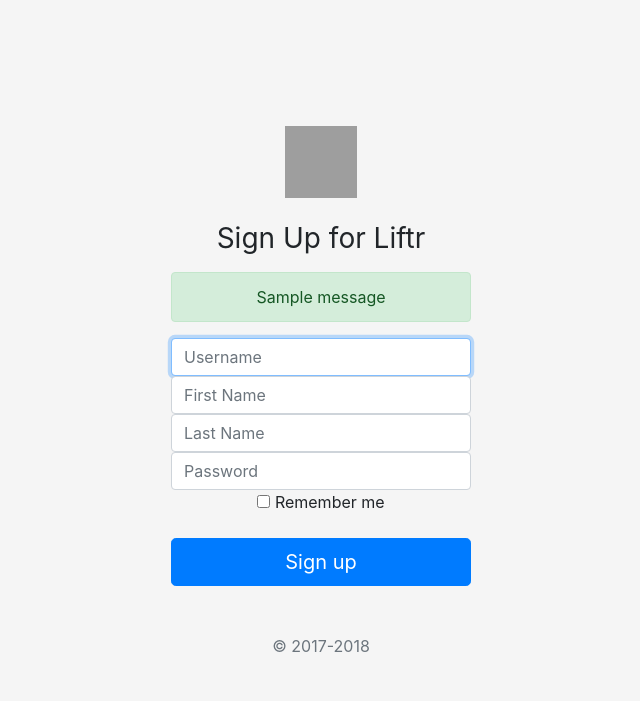
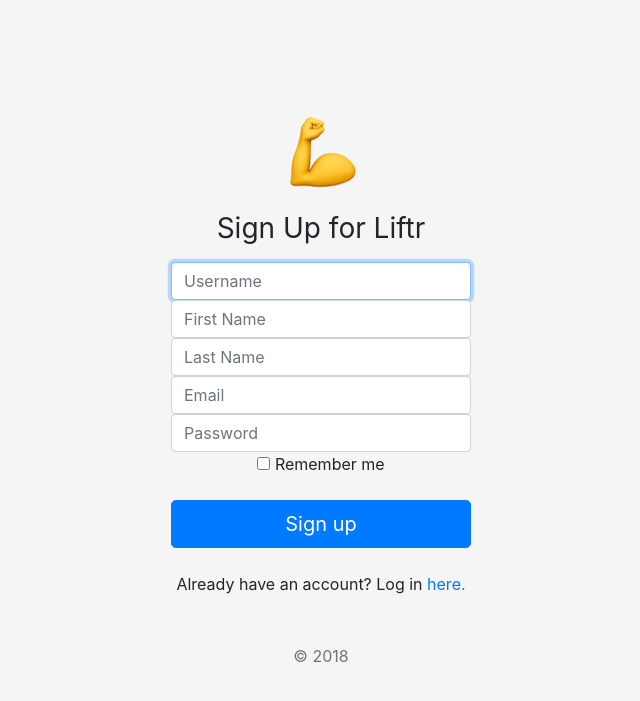
Before and after one commit to eric-newcomer/GymBuddy, a Django app: page /signup/ in a window 1280 px wide. Shown: the top 701 px of the page, without its empty margins (319-959 px from the left). Run offline with Django 3.2, Linux system fonts and the light colour scheme; tables that the repository leaves empty hold one stand-in row (values such as "Sample post"); one stand-in notice (Sample message) is shown; some libraries are stand-ins or nearby versions; grey boxes are pictures that could not be loaded.

Commit message:
Debugging signup form not validating

```diff
--- a/liftr/urls.py
+++ b/liftr/urls.py
@@ -23,5 +23,5 @@
     path('', include('main.urls')),
     path('login/', views.LoginView.as_view(), name='login'),
     path('logout/', views.logout_view, name='logout'),
-    path('signup/', views.signup, name='signup'),
+    path('signup/', views.SignupView.as_view(), name='signup'),
 ]
--- a/main/templates/main/login.html
+++ b/main/templates/main/login.html
@@ -41,7 +41,7 @@
         <button class="btn btn-lg btn-primary btn-block" type="submit">Sign in</button>
         <br>
         <p>Don't have an account? Sign up <a href='/signup/'>here.</a></p>
-        <p class="mt-5 mb-3 text-muted">&copy; 2017-2018</p>
+        <p class="mt-5 mb-3 text-muted">&copy; 2018</p>
     </form>
 </body>
 
--- a/main/templates/main/signup.html
+++ b/main/templates/main/signup.html
@@ -20,20 +20,14 @@
 </head>
 
 <body class="text-center">
-    <form class="form form-signup" method="POST" action='/signup/'>
+    <form class="form form-signup" method="POST">
         {% csrf_token %}
-        <img class="mb-4" src="{% static 'css/img/flex.png' %}" alt="" width="72" height="72">
+        <img class="mb-4" src="{% static 'main/flex.png' %}" alt="" width="72" height="72">
         <h1 class="h3 mb-3 font-weight-normal">Sign Up for Liftr</h1>
-        {% if messages %}
-        <div class="messages">
-            {% for message in messages %}
-            <div {% if message.tags %} class="alert alert-{{ message.tags }}" {% else %} class="alert alert-primary" {% endif %}>{{ message }}</div>
-            {% endfor %}
-        </div>
-        {% endif %}
         <input type="username" name="username" class="form-control" placeholder="Username" required autofocus>
         <input type="firstname" name="firstname" class="form-control" placeholder="First Name" required>
         <input type="lastname" name="lastname" class="form-control" placeholder="Last Name" required>
+        <input type="email" name="email" class="form-control" placeholder="Email" required>
         <input type="password" name="password" class="form-control" placeholder="Password" required>
         <div class="checkbox mb-3">
             <label>
@@ -41,7 +35,9 @@
             </label>
         </div>
         <button class="btn btn-lg btn-primary btn-block" type="submit">Sign up</button>
-        <p class="mt-5 mb-3 text-muted">&copy; 2017-2018</p>
+        <br>
+        <p>Already have an account? Log in <a href='/login/'>here.</a></p>
+        <p class="mt-5 mb-3 text-muted">&copy; 2018</p>
     </form>
 </body>
 
--- a/main/views.py
+++ b/main/views.py
@@ -9,20 +9,28 @@
 
 
 
-def signup(request):
-    if request.method == 'POST':
+class SignupView(View):
+
+    def get(self, request, *args, **kwags):
+        if request.user.is_authenticated:
+            return redirect('/')
+        return render(request, 'main/signup.html')
+
+    def post(self, request, *args, **kwargs):
         form = SignUpForm(request.POST)
         if form.is_valid():
             form.save()
-            username = form.cleaned_data.get('username')
-            raw_password = form.cleaned_data.get('password1')
-            user = authenticate(request, username=username, password=raw_password)
-            user.save()
+            username = request.POST['username']
+            first_name = request.POST['first_name']
+            last_name = request.POST['last_name']
+            email = request.POST['email']
+            raw_password = request.POST['password1']
+            user = authenticate(username=username, password=raw_password)
             login(request, user)
-            return redirect('/')
-    else:
-        form = SignUpForm()
-    return render(request, 'main/signup.html', {'form': form})
+            return redirect('index')
+        else:
+            form = SignUpForm()
+        return render(request, 'main/signup.html', {'form': form})
 
 def index(request):
     if request.user.is_authenticated:
```
Also changed, not shown: db.sqlite3.
